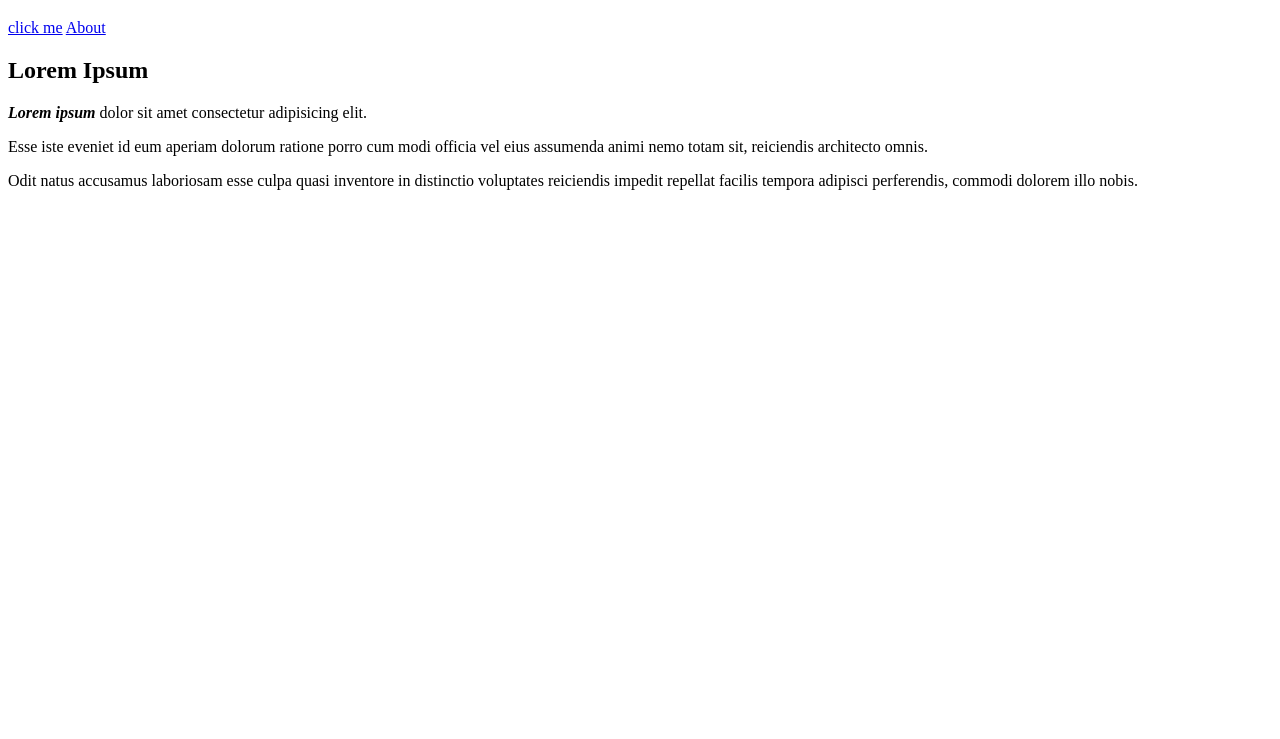
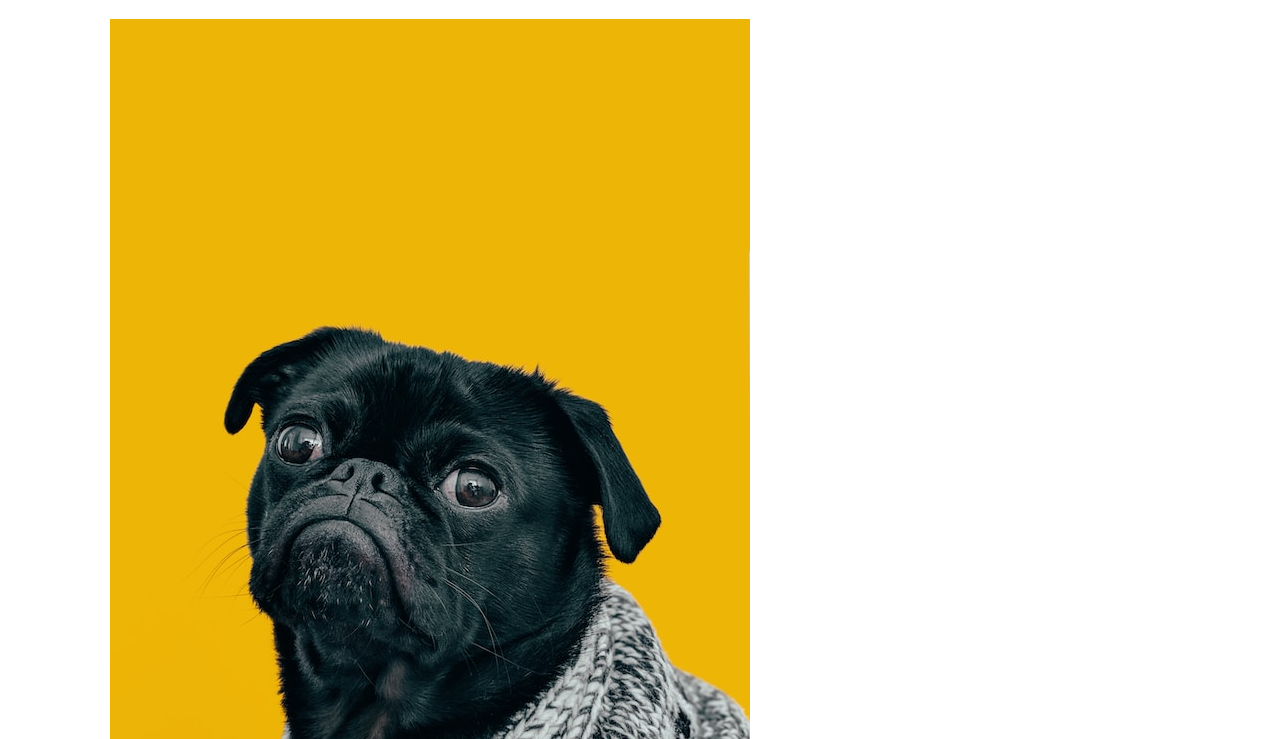
Before and after one commit to karl-perkins/my-first-website, a plain HTML site: page index.html in a window 1280 px wide. Shown: the part 61-800 px from the top of the page. Drawn offline with Linux system fonts and the light colour scheme.

Commit message:
Add image to index.html

```diff
--- a/index.html
+++ b/index.html
@@ -8,6 +8,7 @@
 		<h1>Homepage</h1>
 		<a href="https://www.theodinproject.com/about">click me</a>
 		<a href="./pages/about.html">About</a>
+		<img src="./images/dog.jpg" alt="Charles the dog">
 		<!-- Use Lorem Ipsum as placeholder text -->
 		<h2>Lorem Ipsum</h2>
 		<p>
```
